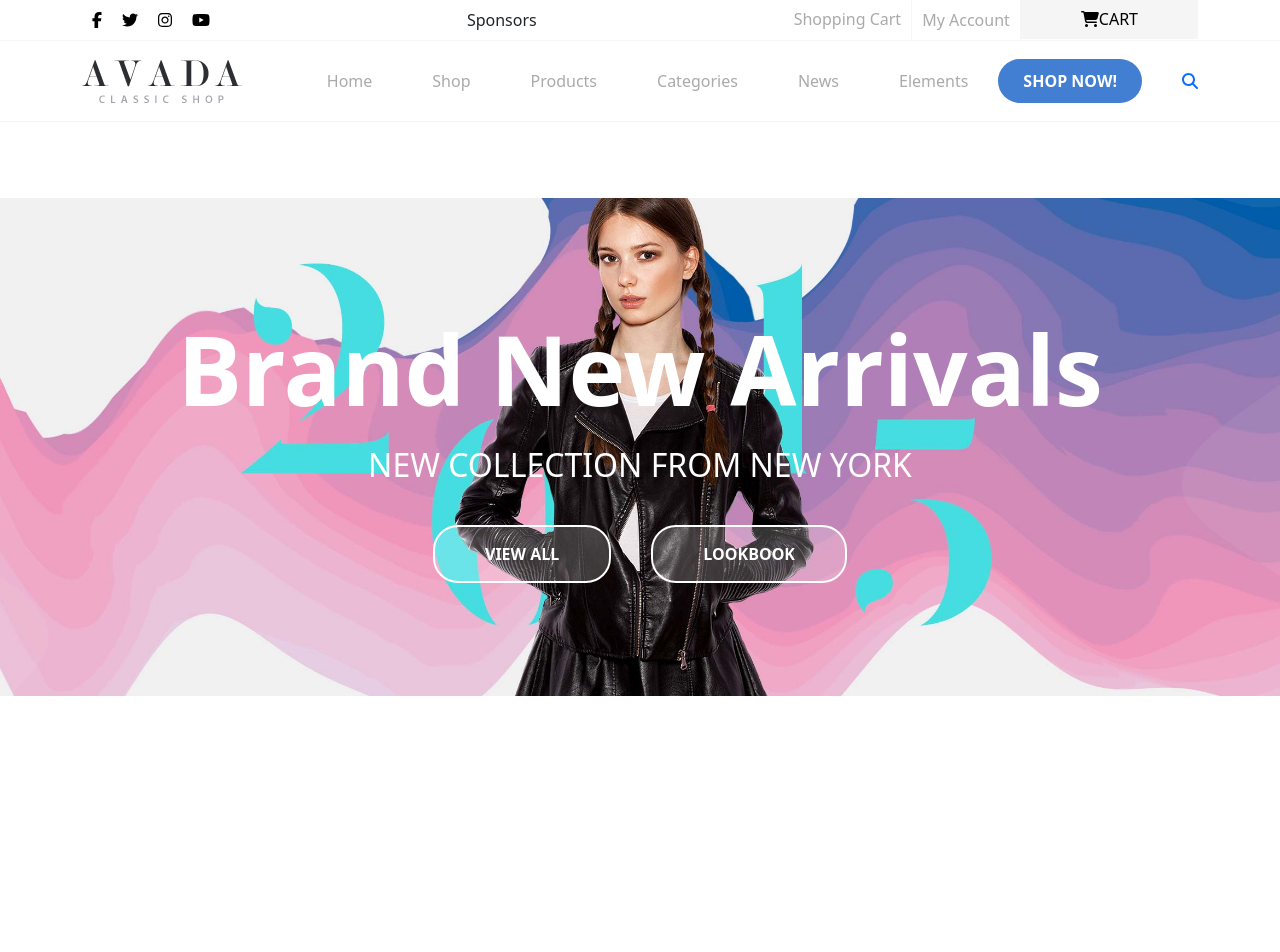
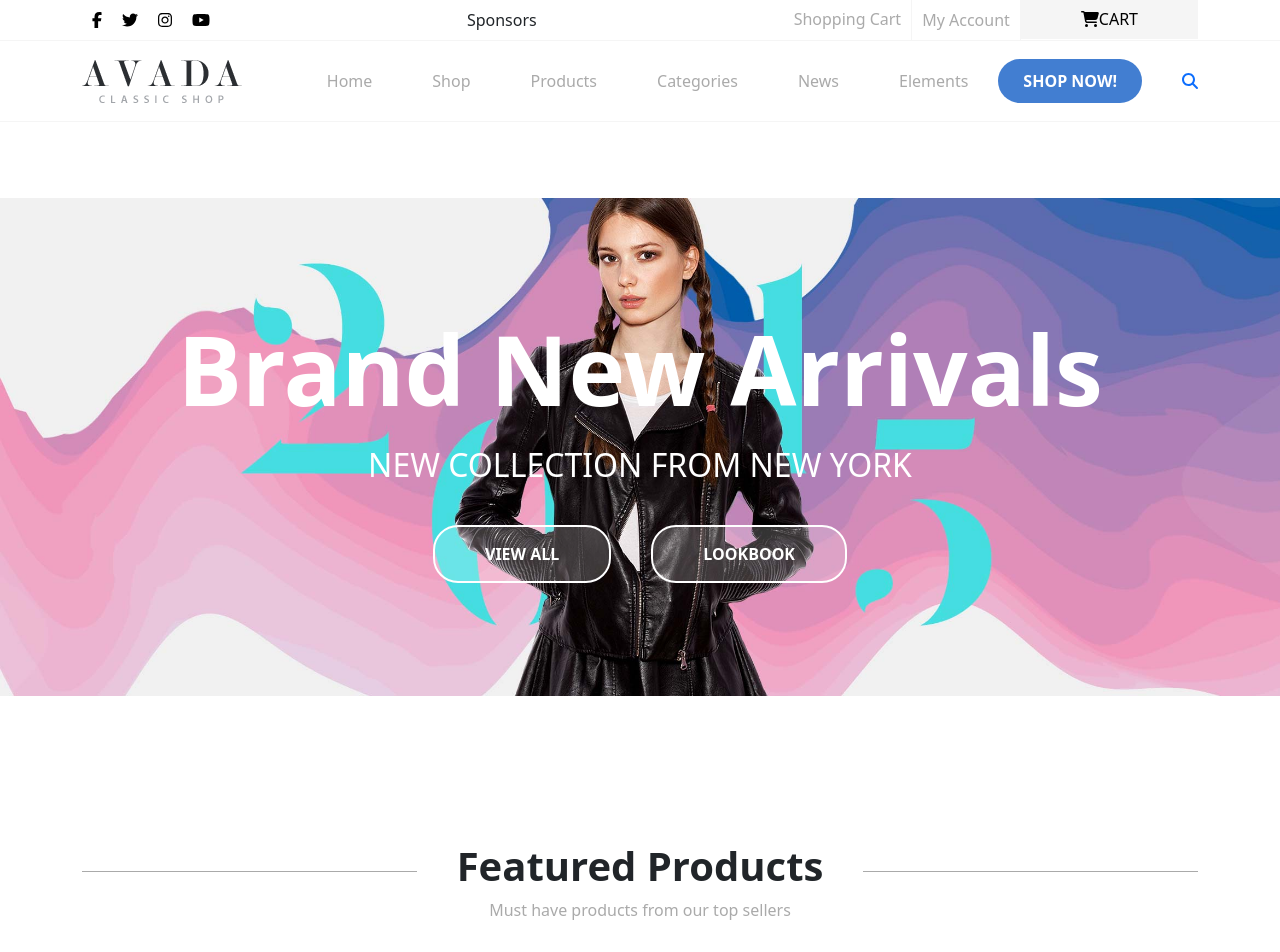
Before and after one commit to patrictobola/proj-html-vuejs, a Vue app: page / in a window 1280 px wide. Shown: the top 952 px of the page. Before the commit the page ends 800 px from the top, so only its background shows below. Built offline with nearby package versions, Linux system fonts and the light colour scheme.

Commit message:
done reusable sectiontitle

```diff
--- a/src/components/AppMain.vue
+++ b/src/components/AppMain.vue
@@ -1,14 +1,17 @@
 <script>
 import JumbotronPage from './main/JumbotronPage.vue'
+import SectionTitle from './main/SectionTitle.vue'
 export default {
     components: {
-        JumbotronPage
+        JumbotronPage,
+        SectionTitle,
     }
 }
 </script>
 
 <template>
     <JumbotronPage />
+    <SectionTitle :title="`Featured Products`" :description="`Must have products from our top sellers`" />
 </template>
 
 <style></style>
--- a/src/components/main/SectionTitle.vue
+++ b/src/components/main/SectionTitle.vue
@@ -1,7 +1,49 @@
 <script>
-
+export default {
+    props: {
+        title: String,
+        description: String,
+    }
+}
 </script>
 
-<template></template>
+<template>
+    <section class="container">
+        <div class="title-container d-flex">
+            <div class="linebreak"></div>
+            <div class="title align-self-center text-center">
+                <h2>{{ title }}</h2>
+                <span>{{ description }}</span>
+            </div>
+            <div class="linebreak"></div>
+        </div>
+    </section>
+</template>
 
-<style></style>
+<style lang="scss" scoped>
+@import '../../scss/variables';
+
+.title-container {
+    height: 200px;
+}
+
+.linebreak {
+    height: 50%;
+    border-bottom: 1px solid $gray;
+    flex-grow: 1;
+}
+
+.title {
+    margin: 0 40px;
+    padding-top: 20px;
+
+    h2 {
+        font-weight: bold;
+        font-size: 2.5rem;
+    }
+
+    span {
+        color: $gray;
+    }
+}
+</style>
```
